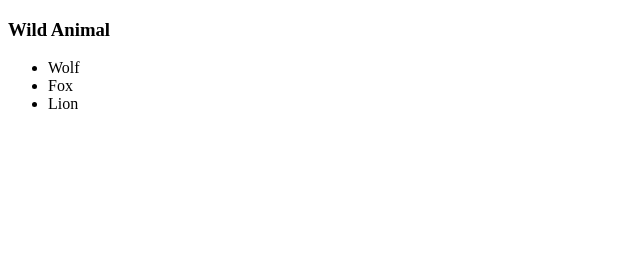
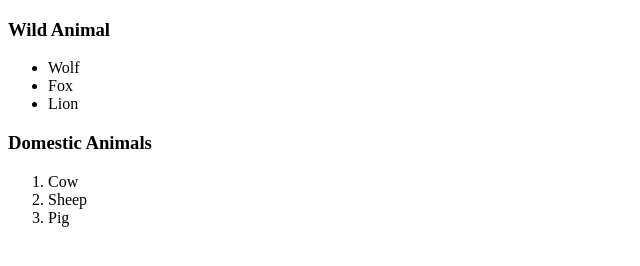
Before and after one commit to mebannon/mebannon.github.io, a plain HTML site: page animal_list.html in a window 1280 px wide. Shown: the whole page, without its empty margins (0-640 px from the left). Drawn offline with Linux system fonts and the light colour scheme.

Commit message:
Update animal_list.html

```diff
--- a/animal_list.html
+++ b/animal_list.html
@@ -11,5 +11,11 @@
         <li>Fox</li>
         <li>Lion</li>
       </ul>
+    <h3>Domestic Animals</h3>
+      <ol>
+        <li>Cow</li>
+        <li>Sheep</li>
+        <li>Pig</li>
+      </ol>
   </body>
 </html>
```
